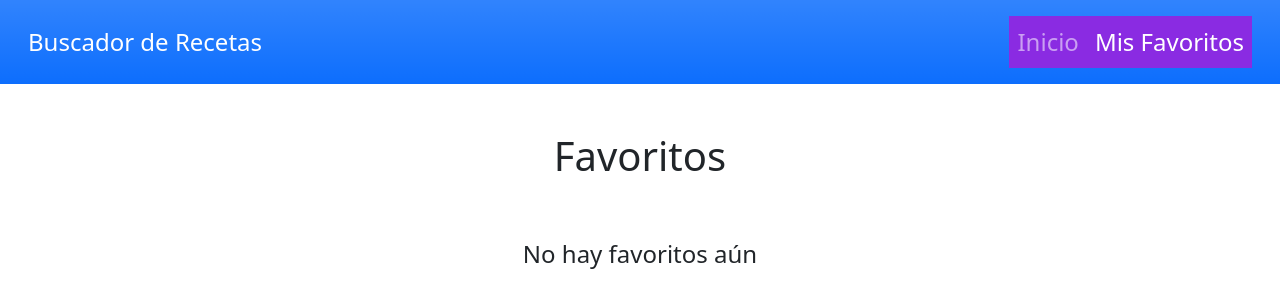
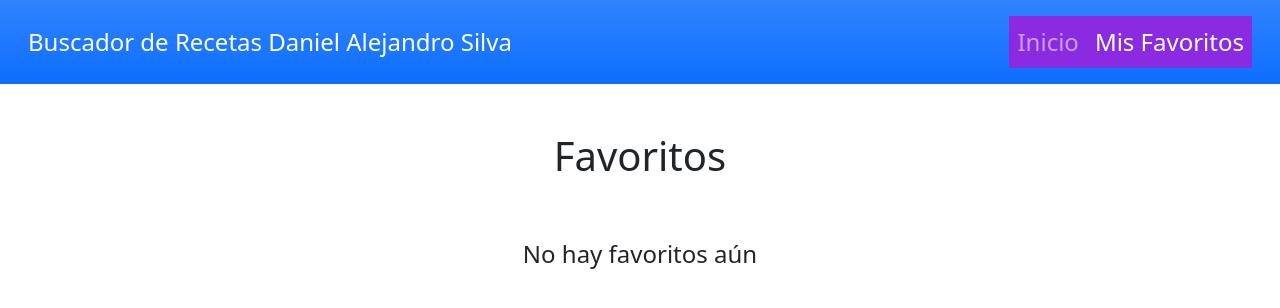
Before and after one commit to DanielAlejand/RENE, a plain HTML site: page favoritos.html in a window 1280 px wide. Drawn offline with Linux system fonts and the light colour scheme.

Commit message:
Update favoritos.html

```diff
--- a/favoritos.html
+++ b/favoritos.html
@@ -15,7 +15,7 @@
 <body>
     <nav class="navbar navbar-expand-lg navbar-dark bg-primary bg-gradient p-3">
         <div class="container-fluid">
-            <a class="navbar-brand fs-4" href="index.html">Buscador de Recetas</a>
+            <a class="navbar-brand fs-4" href="index.html">Buscador de Recetas Daniel Alejandro Silva</a>
 
             <button class="navbar-toggler" type="button" data-bs-toggle="collapse" data-bs-target="#navbarNavDropdown" aria-controls="navbarNavDropdown" aria-expanded="false" aria-label="Toggle navigation">
                 <span class="navbar-toggler-icon"></span>
```
